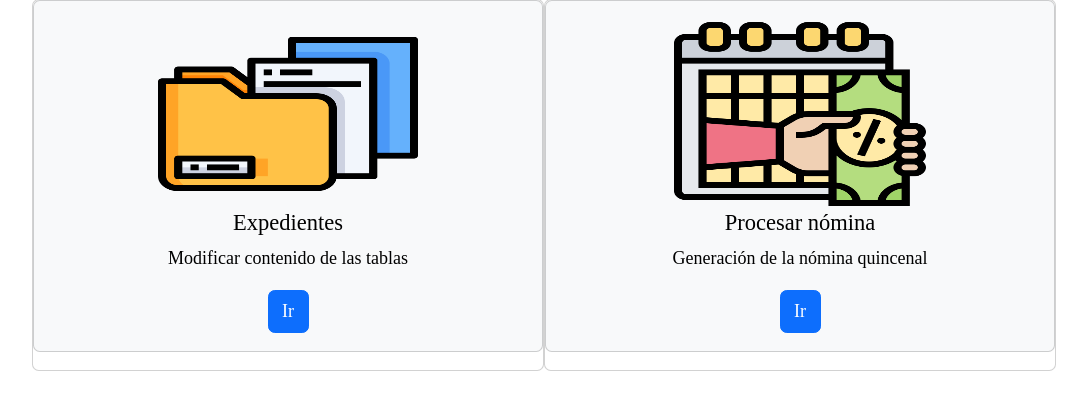
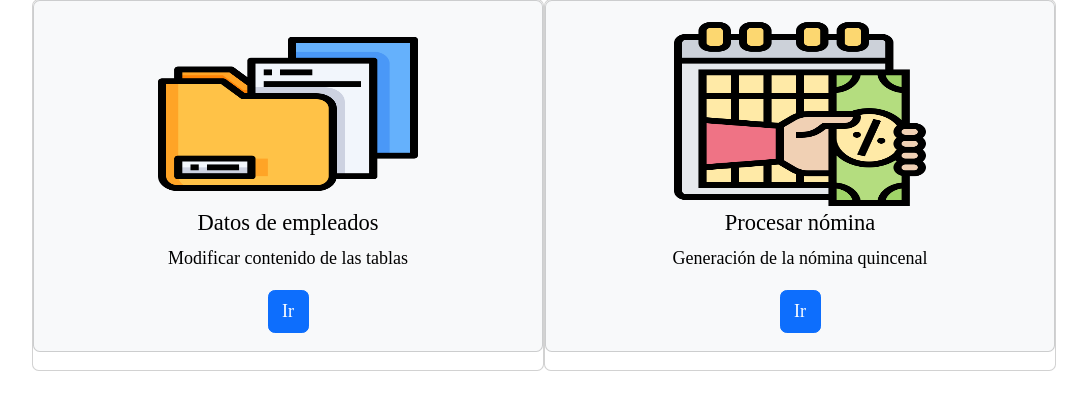
Before and after one commit to luisjuarezsanchez/siscopev, a PHP site: page /menu.php in a window 1280 px wide. Shown: the part 108-512 px from the top of the page, without its empty margins (96-1183 px from the left). Run offline with PHP 8.4, Linux system fonts and the light colour scheme.

Commit message:
Comprobacion de cambios

```diff
--- a/menu.php
+++ b/menu.php
@@ -47,8 +47,8 @@
 					<div class="card text-bg-light mb-3">
 						<div class="card-body">
 							<a href="actualizacion.php"><img src="img/menu/expedientes.png" width="260" height="190"></a>
-							<h5 class="card-title">Expedientes</h5>
-							<p class="card-text">Modificar contenido de las tablas</p>
+							<h5 class="card-title">Datos de empleados</h5>
+							<p class="card-text">Modificar contenido de las tablas </p>
 							<a href="actualizacion.php" class="btn btn-primary">Ir</a>
 						</div>
 					</div>
```
